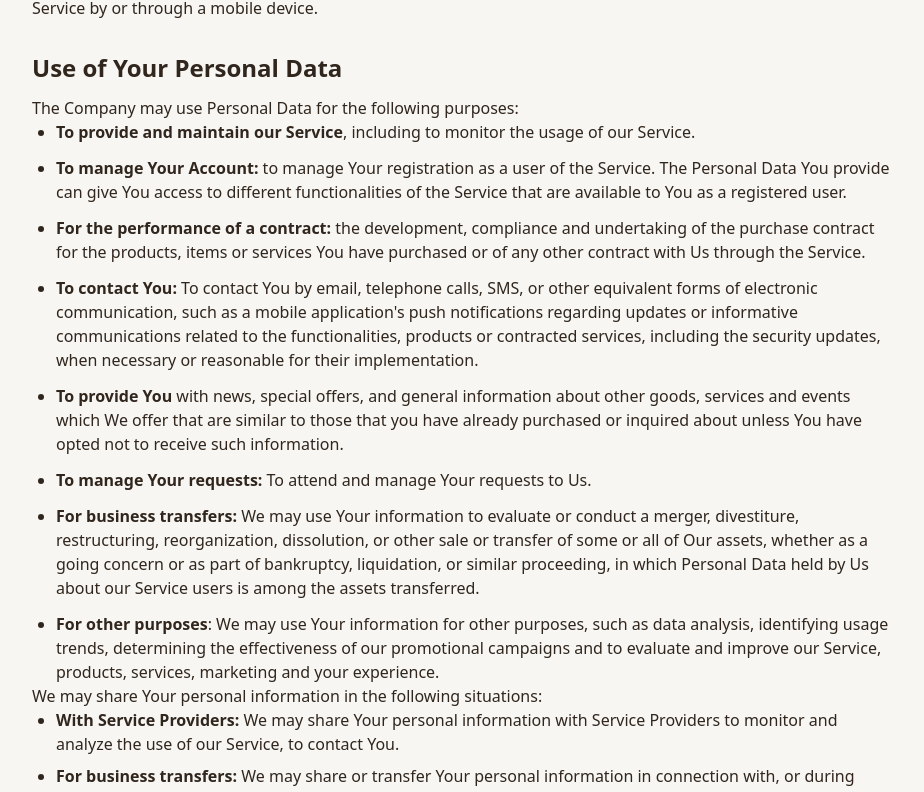
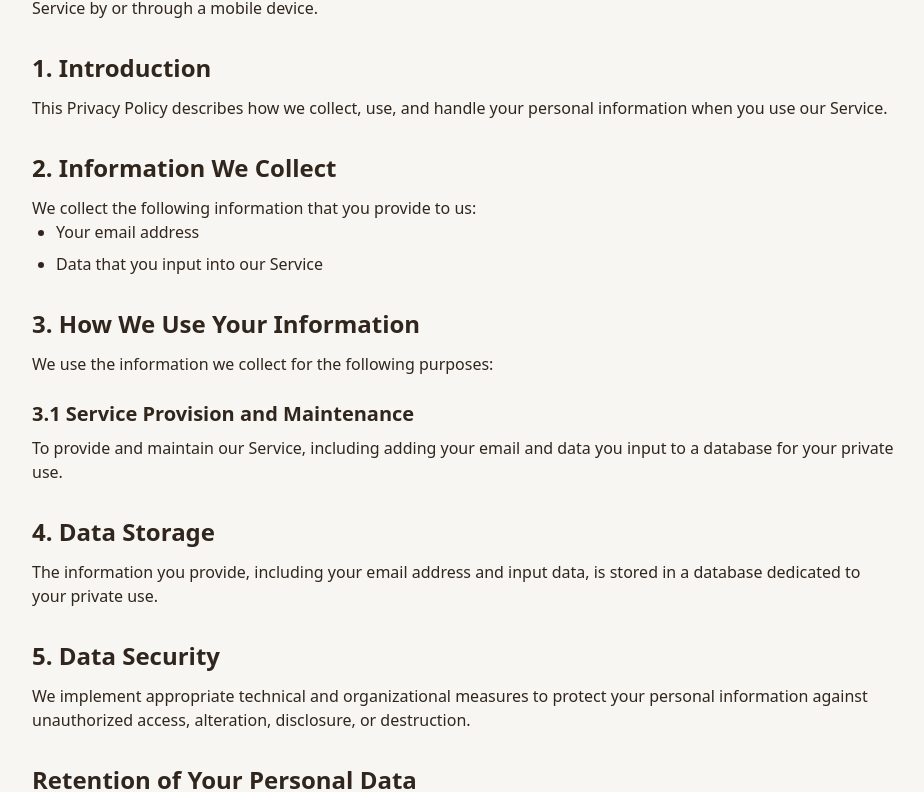
Before and after one commit to MattBegley224/smart-asstor, a React (Vite) app: page /#/privacy-policy in a window 1280 px wide. Shown: the part 1780-2572 px from the top of the page, without its empty margins (176-1100 px from the left). Built offline with nearby package versions, Linux system fonts and the light colour scheme; the HTML template or start-up script is replaced by a standard one.

Commit message:
Refactor Privacy Policy content

```diff
--- a/src/pages/PrivacyPolicy.tsx
+++ b/src/pages/PrivacyPolicy.tsx
@@ -62,30 +62,28 @@ const PrivacyPolicy = () => {
 
           <p>We may also collect information that Your browser sends whenever You visit Our Service or when You access the Service by or through a mobile device.</p>
 
-          <h3 className="text-2xl font-semibold mt-8 mb-3">Use of Your Personal Data</h3>
-          <p>The Company may use Personal Data for the following purposes:</p>
+          <h3 className="text-2xl font-semibold mt-8 mb-3">1. Introduction</h3>
+          <p>This Privacy Policy describes how we collect, use, and handle your personal information when you use our Service.</p>
 
-          <ul className="list-disc pl-6 space-y-3">
-            <li><strong>To provide and maintain our Service</strong>, including to monitor the usage of our Service.</li>
-            <li><strong>To manage Your Account:</strong> to manage Your registration as a user of the Service. The Personal Data You provide can give You access to different functionalities of the Service that are available to You as a registered user.</li>
-            <li><strong>For the performance of a contract:</strong> the development, compliance and undertaking of the purchase contract for the products, items or services You have purchased or of any other contract with Us through the Service.</li>
-            <li><strong>To contact You:</strong> To contact You by email, telephone calls, SMS, or other equivalent forms of electronic communication, such as a mobile application's push notifications regarding updates or informative communications related to the functionalities, products or contracted services, including the security updates, when necessary or reasonable for their implementation.</li>
-            <li><strong>To provide You</strong> with news, special offers, and general information about other goods, services and events which We offer that are similar to those that you have already purchased or inquired about unless You have opted not to receive such information.</li>
-            <li><strong>To manage Your requests:</strong> To attend and manage Your requests to Us.</li>
-            <li><strong>For business transfers:</strong> We may use Your information to evaluate or conduct a merger, divestiture, restructuring, reorganization, dissolution, or other sale or transfer of some or all of Our assets, whether as a going concern or as part of bankruptcy, liquidation, or similar proceeding, in which Personal Data held by Us about our Service users is among the assets transferred.</li>
-            <li><strong>For other purposes</strong>: We may use Your information for other purposes, such as data analysis, identifying usage trends, determining the effectiveness of our promotional campaigns and to evaluate and improve our Service, products, services, marketing and your experience.</li>
+          <h3 className="text-2xl font-semibold mt-8 mb-3">2. Information We Collect</h3>
+          <p>We collect the following information that you provide to us:</p>
+
+          <ul className="list-disc pl-6 space-y-2">
+            <li>Your email address</li>
+            <li>Data that you input into our Service</li>
           </ul>
 
-          <p>We may share Your personal information in the following situations:</p>
+          <h3 className="text-2xl font-semibold mt-8 mb-3">3. How We Use Your Information</h3>
+          <p>We use the information we collect for the following purposes:</p>
 
-          <ul className="list-disc pl-6 space-y-2">
-            <li><strong>With Service Providers:</strong> We may share Your personal information with Service Providers to monitor and analyze the use of our Service, to contact You.</li>
-            <li><strong>For business transfers:</strong> We may share or transfer Your personal information in connection with, or during negotiations of, any merger, sale of Company assets, financing, or acquisition of all or a portion of Our business to another company.</li>
-            <li><strong>With Affiliates:</strong> We may share Your information with Our affiliates, in which case we will require those affiliates to honor this Privacy Policy. Affiliates include Our parent company and any other subsidiaries, joint venture partners or other companies that We control or that are under common control with Us.</li>
-            <li><strong>With business partners:</strong> We may share Your information with Our business partners to offer You certain products, services or promotions.</li>
-            <li><strong>With other users:</strong> when You share personal information or otherwise interact in the public areas with other users, such information may be viewed by all users and may be publicly distributed outside.</li>
-            <li><strong>With Your consent</strong>: We may disclose Your personal information for any other purpose with Your consent.</li>
-          </ul>
+          <h4 className="text-xl font-semibold mt-6 mb-2">3.1 Service Provision and Maintenance</h4>
+          <p>To provide and maintain our Service, including adding your email and data you input to a database for your private use.</p>
+
+          <h3 className="text-2xl font-semibold mt-8 mb-3">4. Data Storage</h3>
+          <p>The information you provide, including your email address and input data, is stored in a database dedicated to your private use.</p>
+
+          <h3 className="text-2xl font-semibold mt-8 mb-3">5. Data Security</h3>
+          <p>We implement appropriate technical and organizational measures to protect your personal information against unauthorized access, alteration, disclosure, or destruction.</p>
 
           <h3 className="text-2xl font-semibold mt-8 mb-3">Retention of Your Personal Data</h3>
           <p>The Company will retain Your Personal Data only for as long as is necessary for the purposes set out in this Privacy Policy. We will retain and use Your Personal Data to the extent necessary to comply with our legal obligations (for example, if we are required to retain your data to comply with applicable laws), resolve disputes, and enforce our legal agreements and policies.</p>
```
